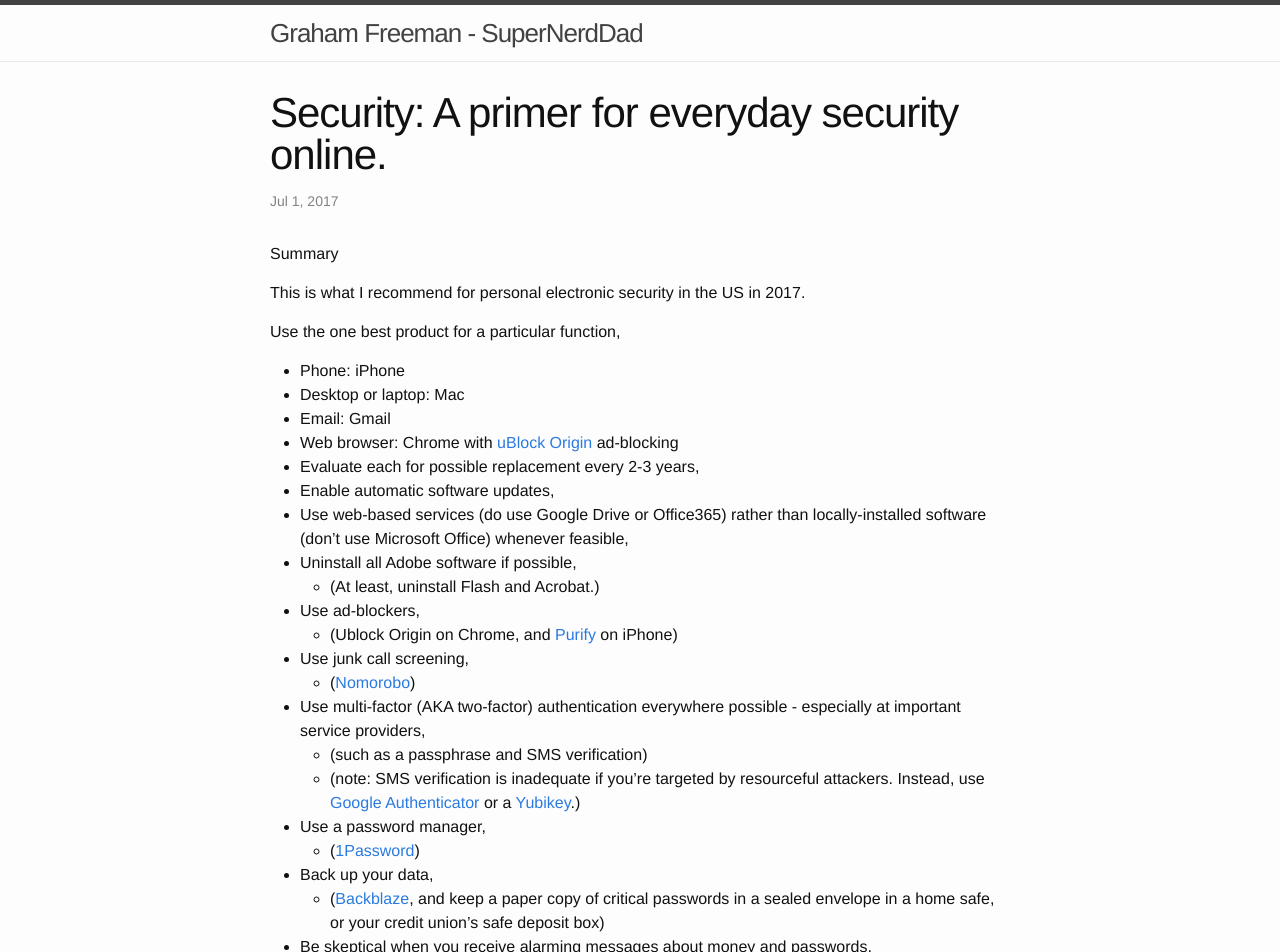
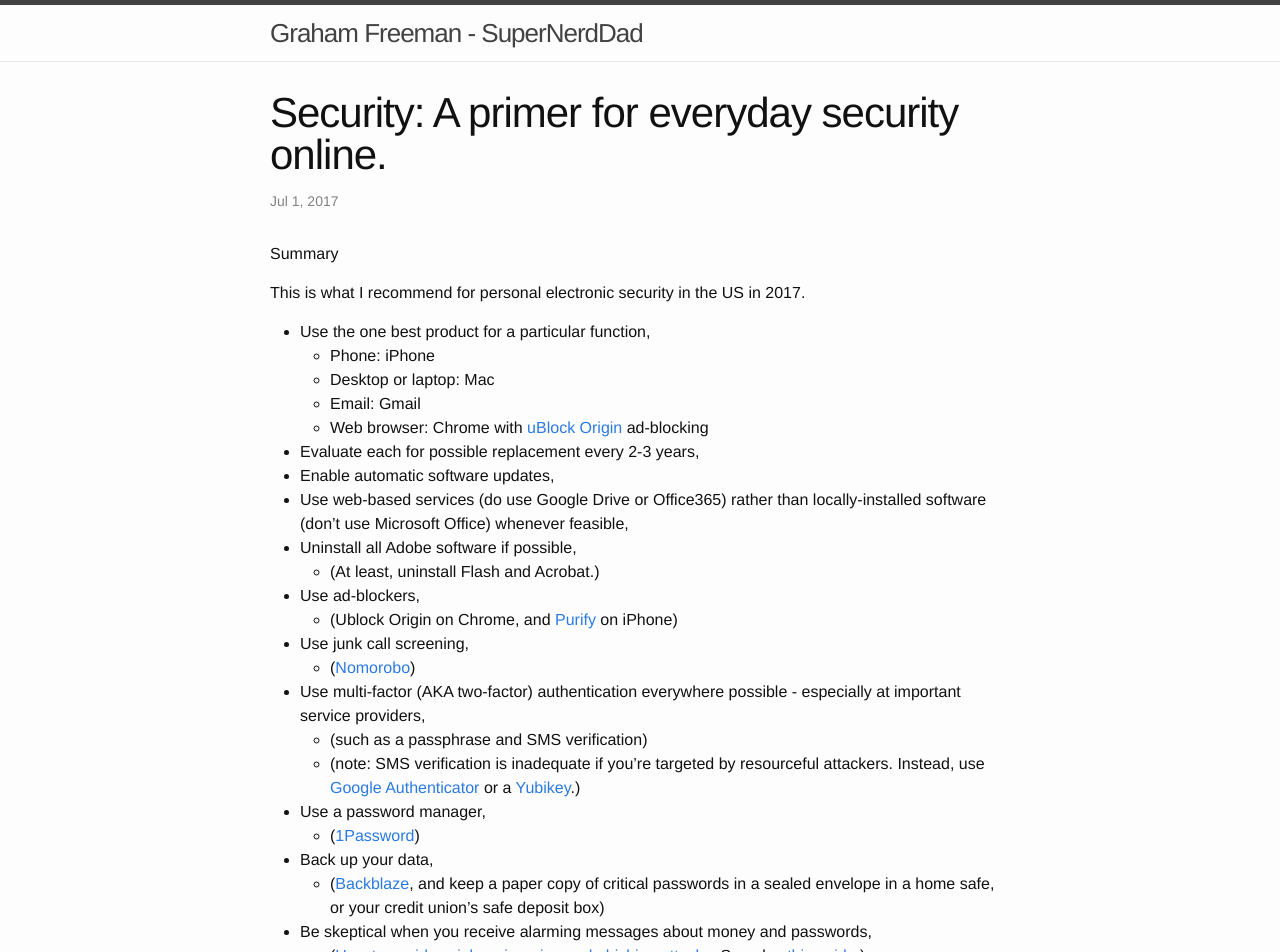
Before and after one commit to gjmf/gjmf.github.io, a Jekyll site: the page built from _posts/2017-07-01-security-primer.markdown, in a window 1280 px wide. Shown: the top 952 px of the page. Built offline with Jekyll 4.4.1, drawn with Linux system fonts in a browser that asks for light colours.

```diff
--- a/_posts/2017-07-01-security-primer.markdown
+++ b/_posts/2017-07-01-security-primer.markdown
@@ -11,12 +11,11 @@ Summary
 
 This is what I recommend for personal electronic security in the US in 2017.
 
-Use the one best product for a particular function,
-
-* Phone: iPhone
-* Desktop or laptop: Mac
-* Email: Gmail
-* Web browser: Chrome with [uBlock Origin](https://chrome.google.com/webstore/detail/ublock-origin/cjpalhdlnbpafiamejdnhcphjbkeiagm?hl=en) ad-blocking
+* Use the one best product for a particular function,
+  * Phone: iPhone
+  * Desktop or laptop: Mac
+  * Email: Gmail
+  * Web browser: Chrome with [uBlock Origin](https://chrome.google.com/webstore/detail/ublock-origin/cjpalhdlnbpafiamejdnhcphjbkeiagm?hl=en) ad-blocking
 * Evaluate each for possible replacement every 2-3 years,
 * Enable automatic software updates,
 * Use web-based services (do use Google Drive or Office365) rather than locally-installed software (don’t use Microsoft Office) whenever feasible,
--- a/index.html
+++ b/index.html
@@ -37,7 +37,7 @@ layout: default
 <blockquote>
 Graham is a real talent. He demonstrated the rare gift of mixing technical leadership with organizational leadership and people skills. His personable style, hard-work ethic, high-integrity, and passion for his role set him out as a gifted member of the team - combining his technical expertise (first class) with passion and zeal for the mission at Sungevity. I strongly recommend Graham for future roles in high-growth, challenging technical environments and roles that need the combination of technical and business skills.
 <br />
--- Andrew Birch, Co-Founder, Sungevity, 3 May 2017
+-- Andrew Birch, Co-Founder, Sungevity, May 2017
 </blockquote>
         </p>
 	<p>
```
